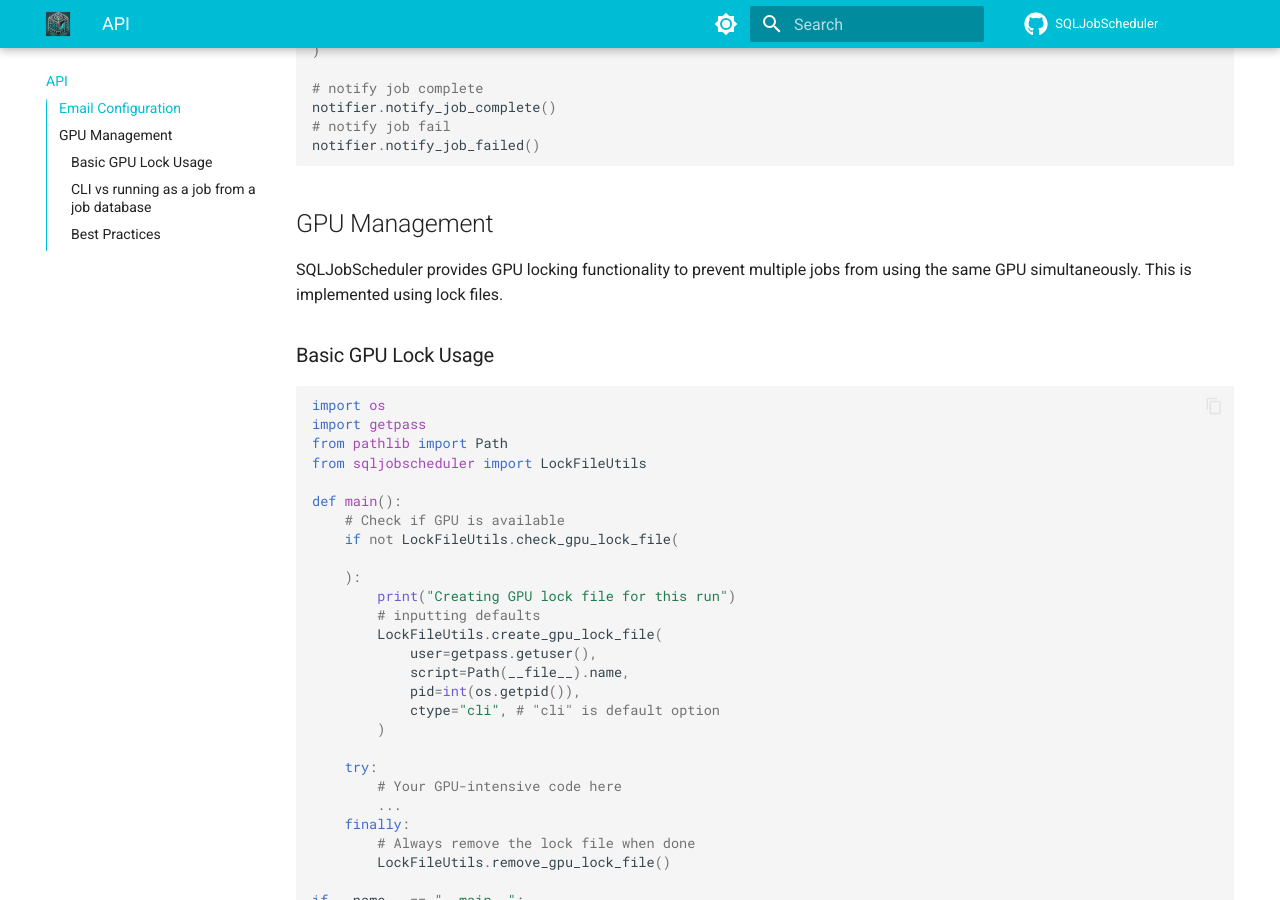
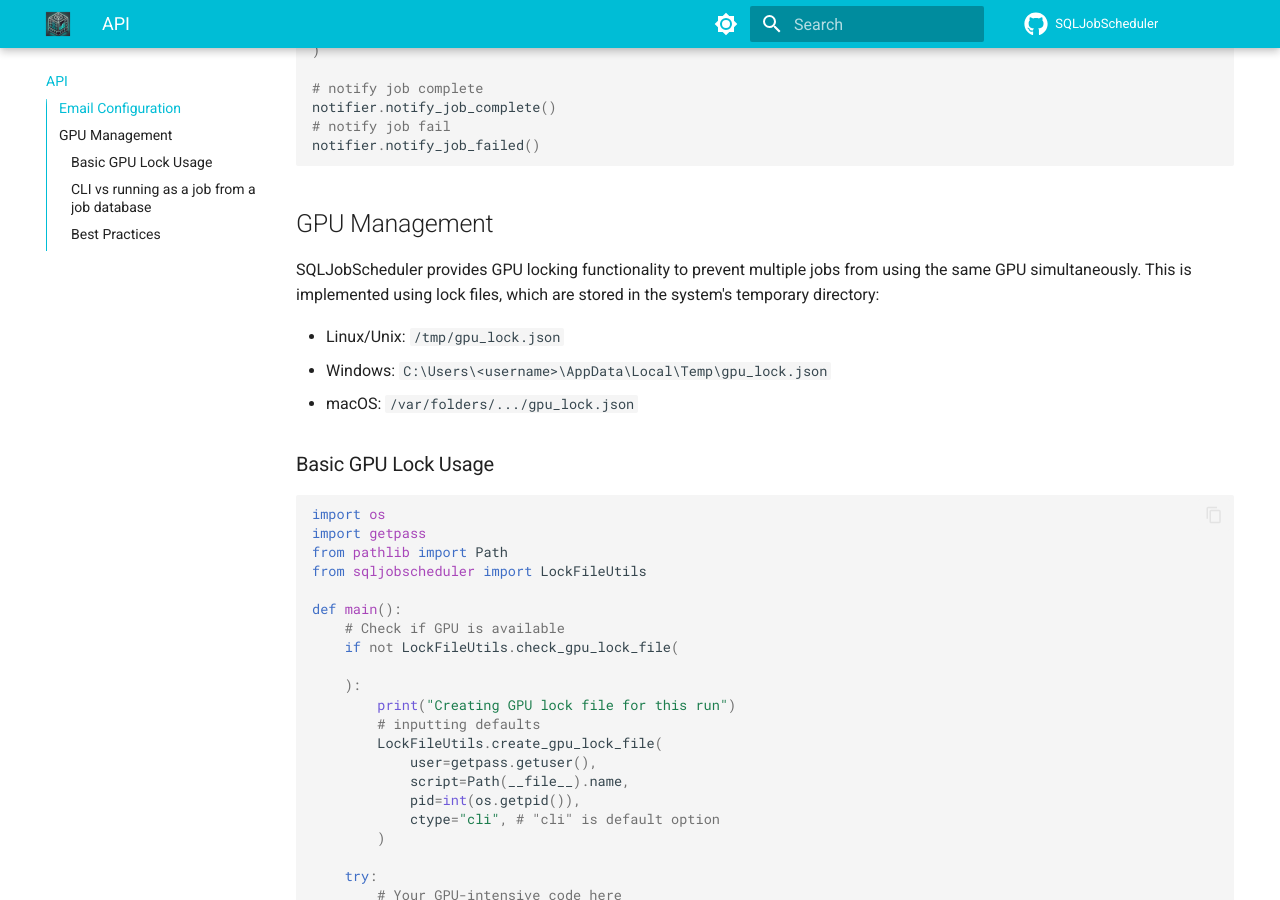
Before and after one commit to thicclatka/SQLJobScheduler, an MkDocs documentation site: the page built from docs/02_api_usage.md, in a window 1280 px wide and 900 px high, scrolled down 1081 px. Built offline with MkDocs 1.6.1 and Material for MkDocs 9.7.7, drawn with Linux system fonts in a browser that asks for light colours; comment, search, counter and statistics services are not loaded.

Commit message:
adjust tempfile location to work for all OS's

```diff
--- a/docs/02_api_usage.md
+++ b/docs/02_api_usage.md
@@ -54,7 +54,11 @@ notifier.notify_job_failed()
 
 ## GPU Management
 
-SQLJobScheduler provides GPU locking functionality to prevent multiple jobs from using the same GPU simultaneously. This is implemented using lock files.
+SQLJobScheduler provides GPU locking functionality to prevent multiple jobs from using the same GPU simultaneously. This is implemented using lock files, which are stored in the system's temporary directory:
+
+- Linux/Unix: `/tmp/gpu_lock.json`
+- Windows: `C:\Users\<username>\AppData\Local\Temp\gpu_lock.json`
+- macOS: `/var/folders/.../gpu_lock.json`
 
 ### Basic GPU Lock Usage
 
```
Also changed, not shown: 1 other file.
